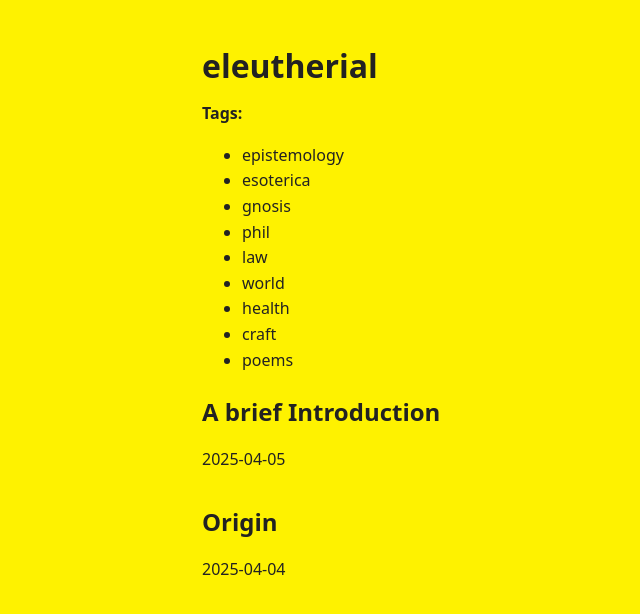
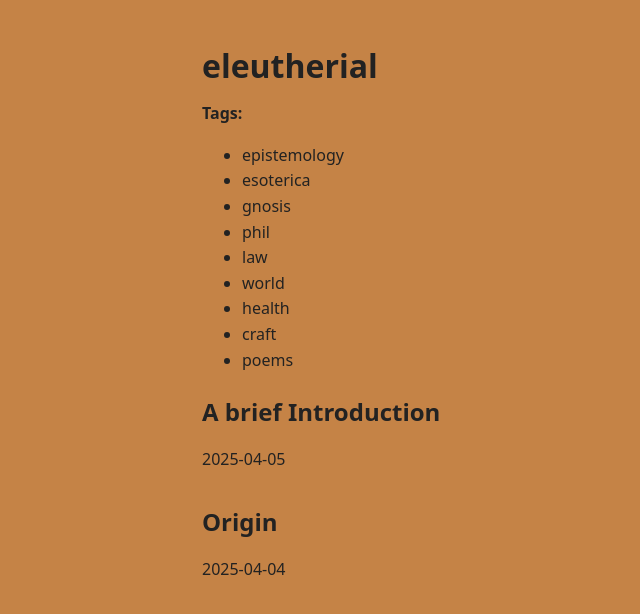
Before and after one commit to colour-unimog/eleutherial, a Jekyll site: the page built from index.md, in a window 1280 px wide. Shown: the top 614 px of the page, without its empty margins (88-728 px from the left). Built offline with Jekyll 4.4.1, drawn with Linux system fonts in a browser that asks for light colours.

Commit message:
Update default.html

```diff
--- a/_layouts/default.html
+++ b/_layouts/default.html
@@ -5,7 +5,7 @@
     <meta name="viewport" content="width=device-width, initial-scale=1.0">
     <title>{{ page.title }}</title>
     <style>
-        body { background: #FEF200; color: #222; font-family: system-ui, sans-serif; line-height: 1.6; max-width: 700px; margin: 40px auto; padding: 0 20px; }
+        body { background: #C58346; color: #222; font-family: system-ui, sans-serif; line-height: 1.6; max-width: 700px; margin: 40px auto; padding: 0 20px; }
         a { color: #222; text-decoration: none; }
         h1, h2 { margin-bottom: 10px; }
         .post { margin-bottom: 30px; }
```
